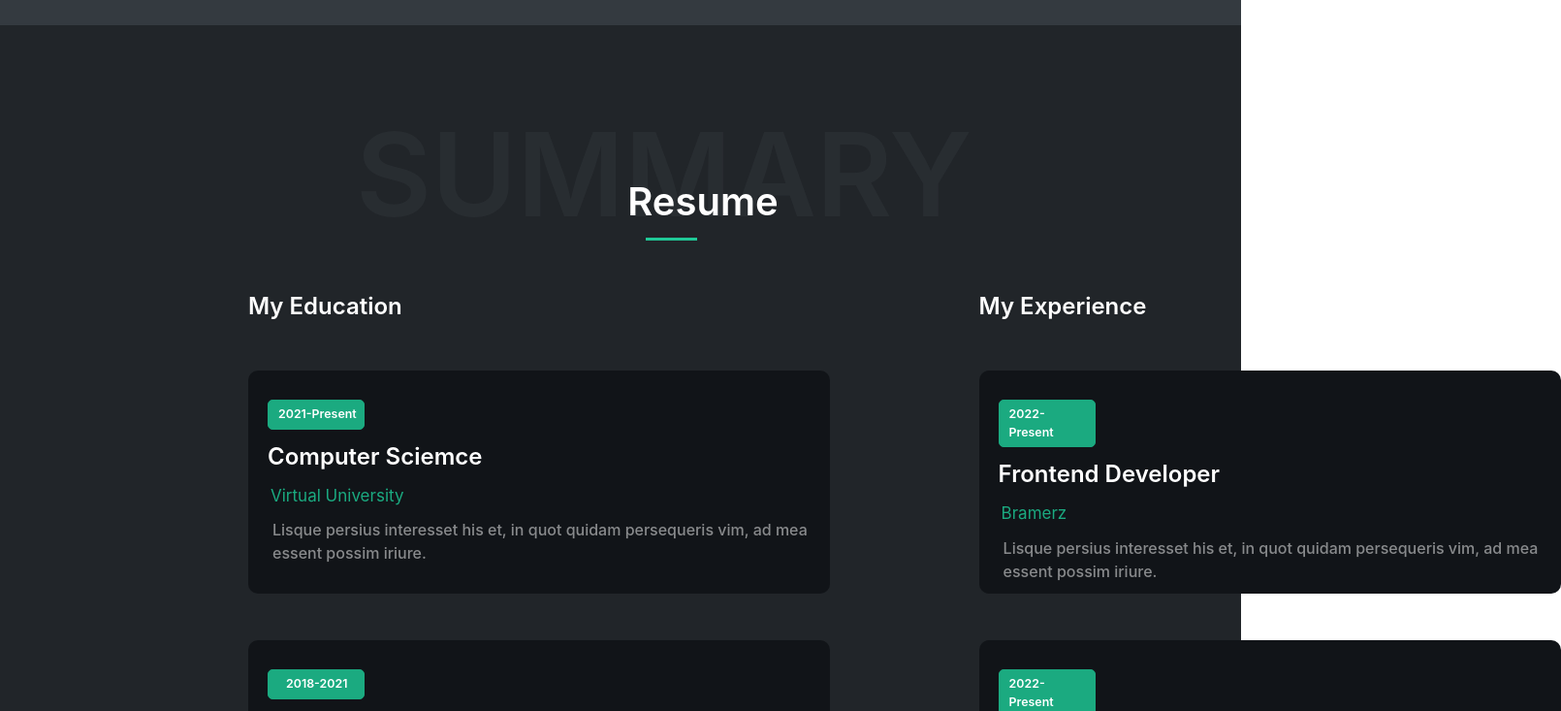
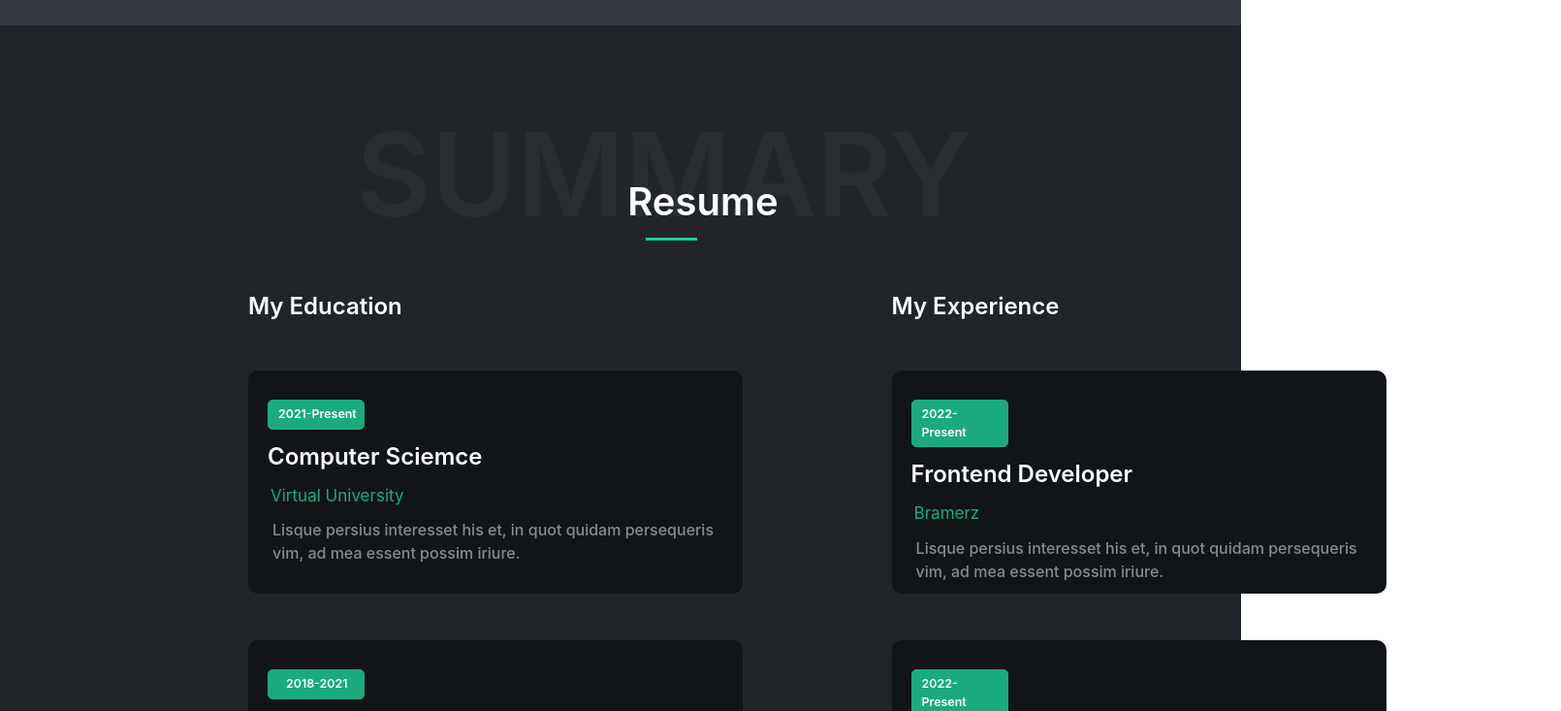
Before and after one commit to GhazanfarAli123/Portfolio, a React (Create React App) app in the folder ghazanfar-ali-portfolio/: page / in a window 1280 px wide. Shown: the part 2316-3049 px from the top of the page at 97% size, 1610 px wide, since content can reach past the window. Built offline with nearby package versions, Linux system fonts and the light colour scheme.

Commit message:
changes on portfolio

```diff
--- a/ghazanfar-ali-portfolio/src/Components/style.css
+++ b/ghazanfar-ali-portfolio/src/Components/style.css
@@ -437,7 +437,7 @@ html {
 .first-education {
   margin-top: 3rem;
   background-color: #111418;
-  width: 600px;
+  width: 510px;
   height: 230px;
   border-radius: 10px;
   padding-top: 30px;
```
